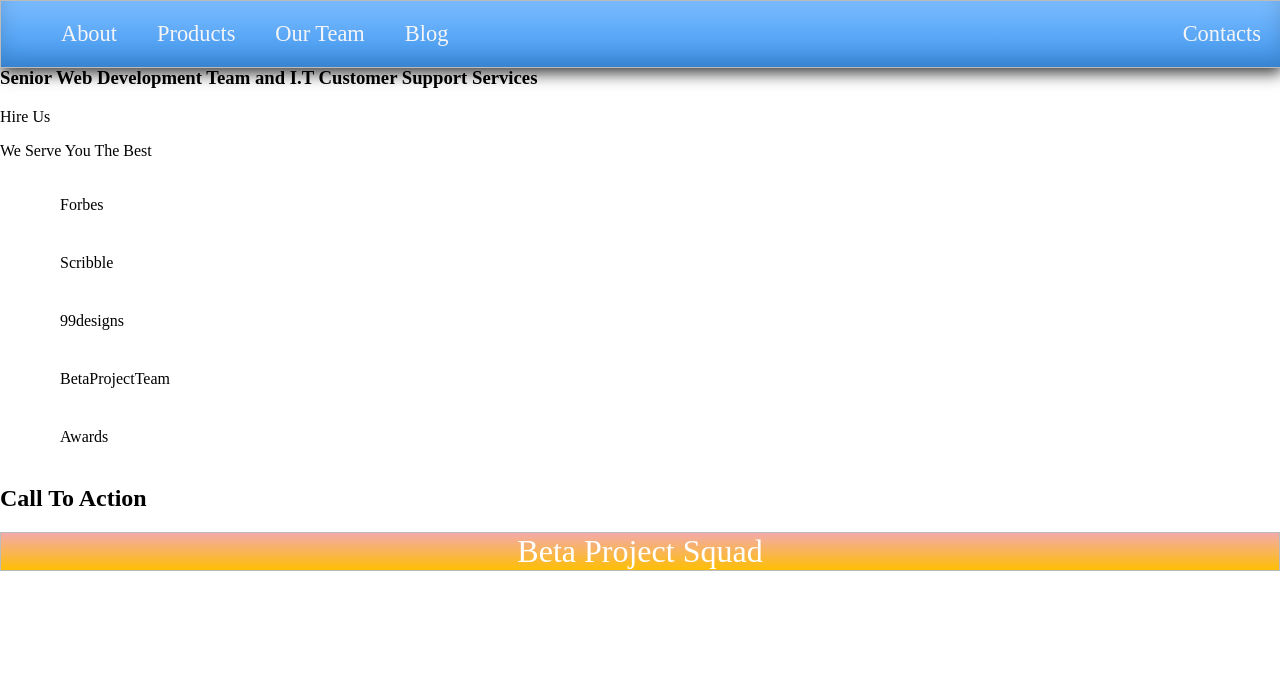
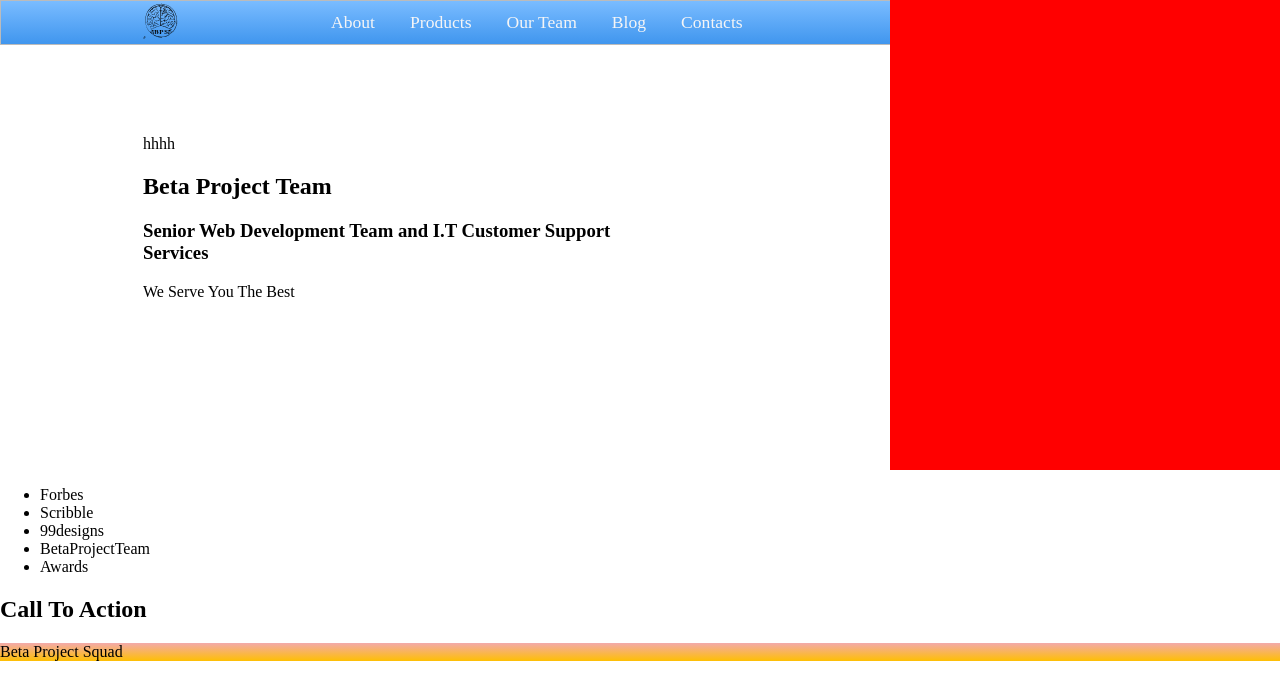
Before and after one commit to Beta-Projects-Squad/personal_website, a plain HTML site: page handc/index.html in a window 1280 px wide. Drawn offline with Linux system fonts and the light colour scheme.

Commit message:
Added required margins

```diff
--- a/handc/index.html
+++ b/handc/index.html
@@ -2,30 +2,36 @@
 <html>
   <head>
     <title>Layout Master</title>
-  <link rel="stylesheet" type="text/css" href="./style.css">
+    <link rel="stylesheet" type="text/css" href="./style.css" />
   </head>
   <body>
     <nav class="zone blue sticky">
-    <ul class="main-nav">
-      <li><a href="">About</a></li>
-      <li><a href="">Products</a></li>
-      <li><a href="">Our Team</a></li>
-      <li><a href="">Blog</a></li>
-      <li class="push"><a href="">Contacts</a></li>
-    </ul>
+      <div class="main_nav_container">
+        <div class="sub_nav_container">
+          <div class="logo"></div>
+          <div class="nav_list">
+            <a href="">About</a>
+            <a href="">Products</a>
+            <a href="">Our Team</a>
+            <a href="">Blog</a>
+            <a href="" class="push">Contacts</a>
+          </div>
+        </div>
+      </div>
+      <div class="rightside_bg"></div>
     </nav>
     <section class="section_one">
-      <div>
-        <div class="message_icon"></div>
+      <div class="section_one_main_container">
+        <div class="left_contents">
+          <div class="message_icon">hhhh</div>
           <h2>Beta Project Team</h2>
           <h3>Senior Web Development Team and I.T Customer Support Services</h3>
-        <div class="hire_us">
-          <div>Hire Us</div>
+          <div class="hire_us"></div>
           <p>We Serve You The Best</p>
-        </div>
         </div>
         <div class="sticker_background"></div>
         <div class="sticker"></div>
+      </div>
     </section>
     <section class="section_two">
       <div>
@@ -41,6 +47,6 @@
     <section class="section_three">
       <h2 class="action">Call To Action</h2>
     </section>
-  <footer class="zone yellow">Beta Project Squad</footer>
+    <footer class="yellow">Beta Project Squad</footer>
   </body>
 </html>
--- a/handc/style.css
+++ b/handc/style.css
@@ -1,11 +1,47 @@
 body {
     margin: auto 0;
 }
+a {
+    color: #f5f5f6;
+    text-decoration: none;
+}
 
-li {
-    list-style: none;
+.main_nav_container {
+    display: flex;
 }
+
+.sub_nav_container {
+    display: flex;
+    gap: 150px;
+    margin: 0px 140px 0px;
+}
+.logo {
+    height: 40px;
+    width: 40px;
+    background-image: url(/images/bpsicon.svg);
+    background-position: center;
+    background-size: cover;
+}
+
+.nav_list {
+    gap: 35px;
+    margin: 11px 0px 11px;
+    display: flex;
+    font-size: 0.55em;
+}
+
+.rightsidebg {
+    height: 470px;
+    width: 420px;
+    background-color: red;
+    position: relative;
+    float: right;
+    margin-top: -44px;
+    margin-right: -1px;
+}
+
 .zone {
+    margin: 0px 0px 0px;
     cursor:pointer;
     color:#FFF;
     font-size:2em;
@@ -13,42 +49,35 @@ li {
     border:1px solid #bbb;
     transition: all 0.3s linear;
 }
-
 .zone:hover {
     -webkit-box-shadow:rgba(0,0,0,0.8) 0px 5px 15px, inset rgba(0,0,0,0.15) 0px -10px 20px;
     -moz-box-shadow:rgba(0,0,0,0.8) 0px 5px 15px, inset rgba(0,0,0,0.15) 0px -10px 20px;
     -o-box-shadow:rgba(0,0,0,0.8) 0px 5px 15px, inset rgba(0,0,0,0.15) 0px -10px 20px;
     box-shadow:rgba(0,0,0,0.8) 0px 5px 15px, inset rgba(0,0,0,0.15) 0px -10px 20px;
 }
-
 .sticky {
-    position: fixed;
     top: 0;
-    width: 100%;
 }
-.main-nav {
-    display: flex;
-    list-style: none;
-    font-size: 0.7em;
-    margin: 0;
-}
-
 .push {
     margin-left: auto;
 }
 
-li {
-    padding: 20px;
+
+.section_one_main_container {
+    margin-top: 90px;
+    margin-left: 143px;
+    display: flex;
+}
+.sticker_background {
+    height: 470px;
+    width: 420px;
+    background-color: red;
+    position: relative;
+    float: right;
+    margin-top: -135px;
+    margin-left: 248px;
 }
 
-a {
-    color: #f5f5f6;
-    text-decoration: none;
-}
-
-footer {
-    text-align: center;
-}
 
 .yellow{
     background: #F3AAAA; /* Old browsers */
@@ -58,7 +87,9 @@ footer {
     background: -o-linear-gradient(top, #F3AAAA 0%,#febf04 100%); /* Opera 11.10+ */
     background: -ms-linear-gradient(top, #F3AAAA 0%,#febf04 100%); /* IE10+ */
     background: linear-gradient(top, #F3AAAA 0%,#febf04 100%); /* W3C */
+    bottom: 0px;
 }
+
 
 .blue{
     background: #7abcff; /* Old browsers */
```
Lines whose indentation alone changed are shown as unchanged.
